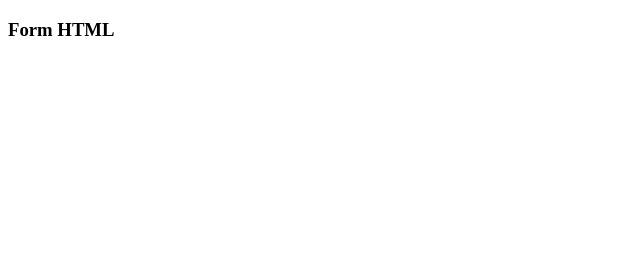
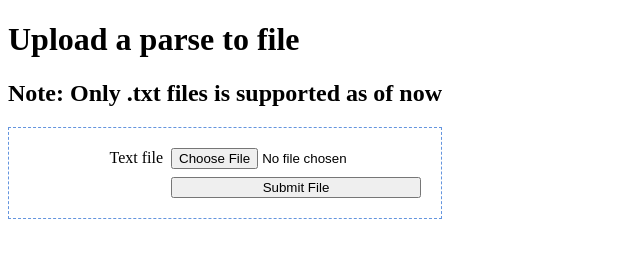
Before and after one commit to mon369/Open-Source, a website: page views/form.html in a window 1280 px wide. Shown: the whole page, without its empty margins (0-640 px from the left). Drawn offline with Linux system fonts and the light colour scheme.

Commit message:
Second upload

```diff
--- a/package.json
+++ b/package.json
@@ -10,6 +10,7 @@
   "license": "ISC",
   "dependencies": {
     "express": "^4.16.2",
-    "google-libphonenumber": "^3.0.10"
+    "google-libphonenumber": "^3.0.10",
+    "multer": "^1.3.0"
   }
 }
--- a/views/form.html
+++ b/views/form.html
@@ -1,11 +1,23 @@
 <!doctype html>
+<html>
+  <head>
+    <style>
+      input {
+        margin: 4px;
+        width: 250px;
+      }
+    </style>
+  </head>
+  <body>
+    <h1>Upload a parse to file</h1>
+    <h2>Note: Only .txt files is supported as of now</h2>
 
-<html>
-
-<head></head>
-
-<body>
-    <h3>Form HTML</h3>
-</body>
-
+    <div style="text-align:right;width:400px;border:1px dashed #6495de;padding:16px;">
+      <form action="/api/phonenumbers/parse/file" method="POST" enctype="multipart/form-data">
+        <label for="parse">Text file</label>
+        <input id="parse" type="file" name="parse"/><br />
+        <input type="submit" value="Submit File" />
+      </form>
+    </div>
+  </body>
 </html>
```
Also changed, not shown: index.js (+16 -1 lines), parse.js (+8 -0 lines), 1 other file.
